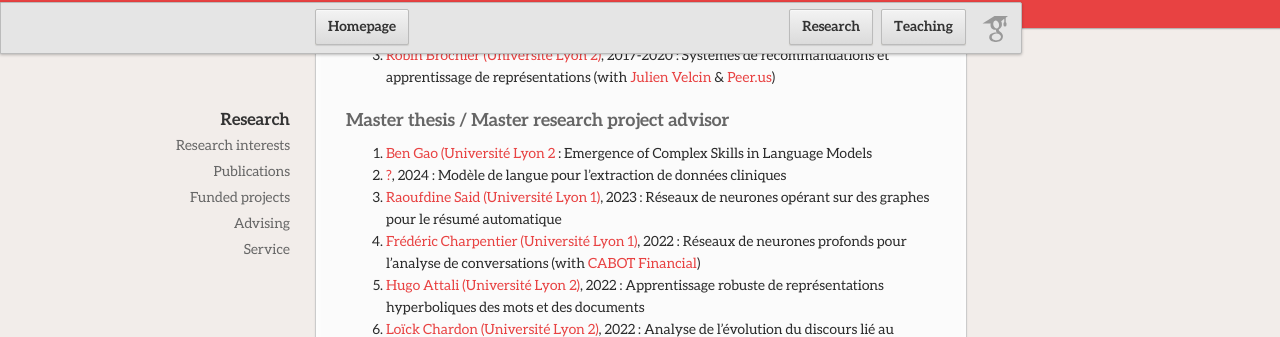
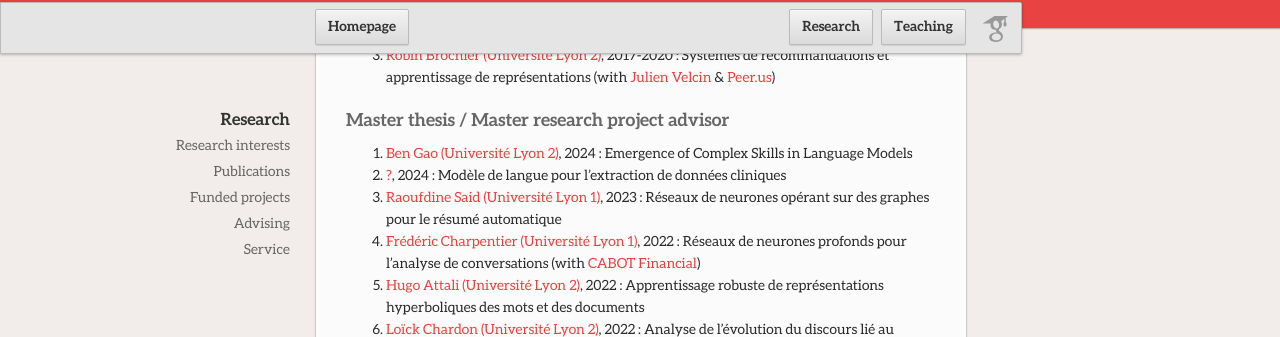
Before and after one commit to AdrienGuille/adrienguille.github.io, a Jekyll site: the page built from research.md, in a window 1280 px wide and 900 px high, scrolled down 1135 px. Shown: the part 113-450 px from the top of the window. Built offline with Jekyll 4.4.1, drawn with Linux system fonts in a browser that asks for light colours; our own code applies the rules of GitHub Pages for plain Markdown files.

Commit message:
Update research.md

```diff
--- a/research.md
+++ b/research.md
@@ -37,7 +37,7 @@ See the [dedicated page](publications.md) or my [Google Scholar profile](https:/
 
 ### Master thesis / Master research project advisor
 
-- [Ben Gao (Université Lyon 2](#) : Emergence of Complex Skills in Language Models
+- [Ben Gao (Université Lyon 2)](#), 2024 : Emergence of Complex Skills in Language Models
 - [?](#), 2024 : Modèle de langue pour l'extraction de données cliniques
 - [Raoufdine Said (Université Lyon 1)](#), 2023 : Réseaux de neurones opérant sur des graphes pour le résumé automatique
 - [Frédéric Charpentier (Université Lyon 1)](#), 2022 : Réseaux de neurones profonds pour l'analyse de conversations (with [CABOT Financial](https://www.cabotfinancial.fr))
```
